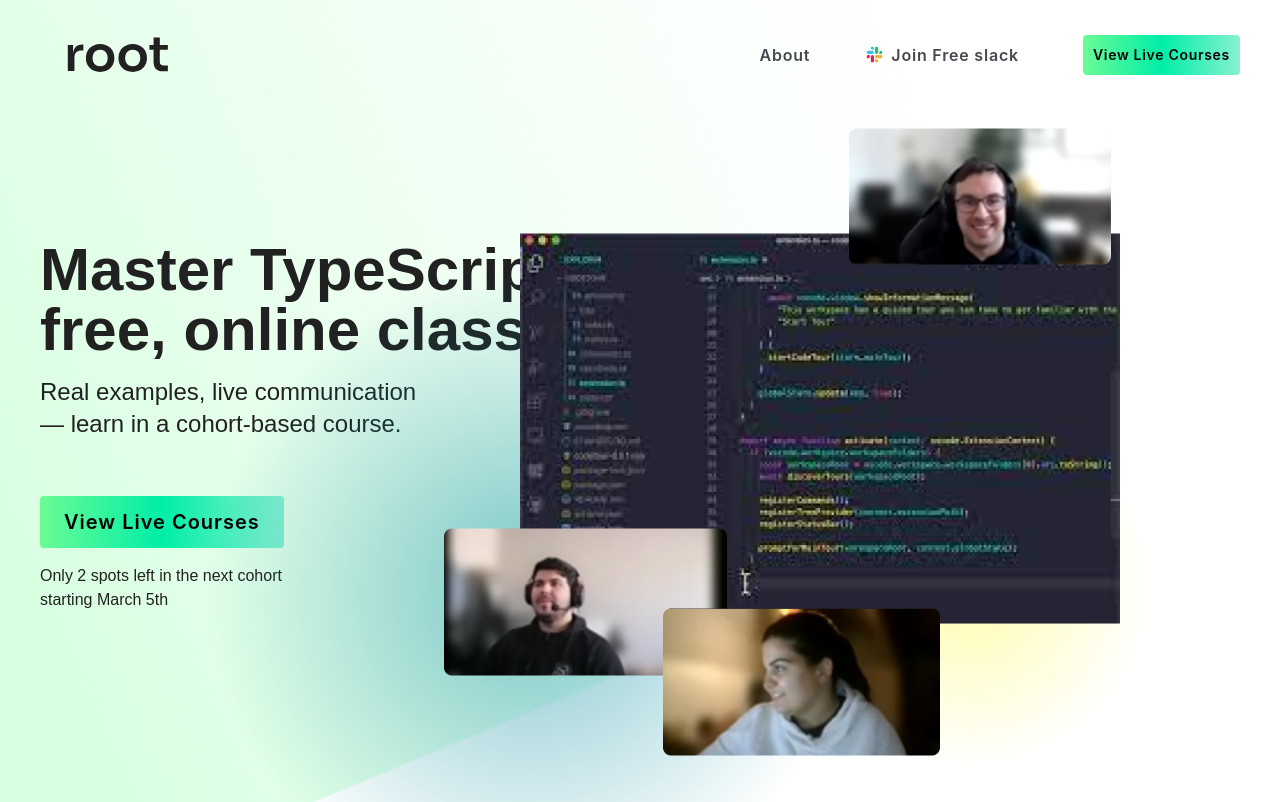
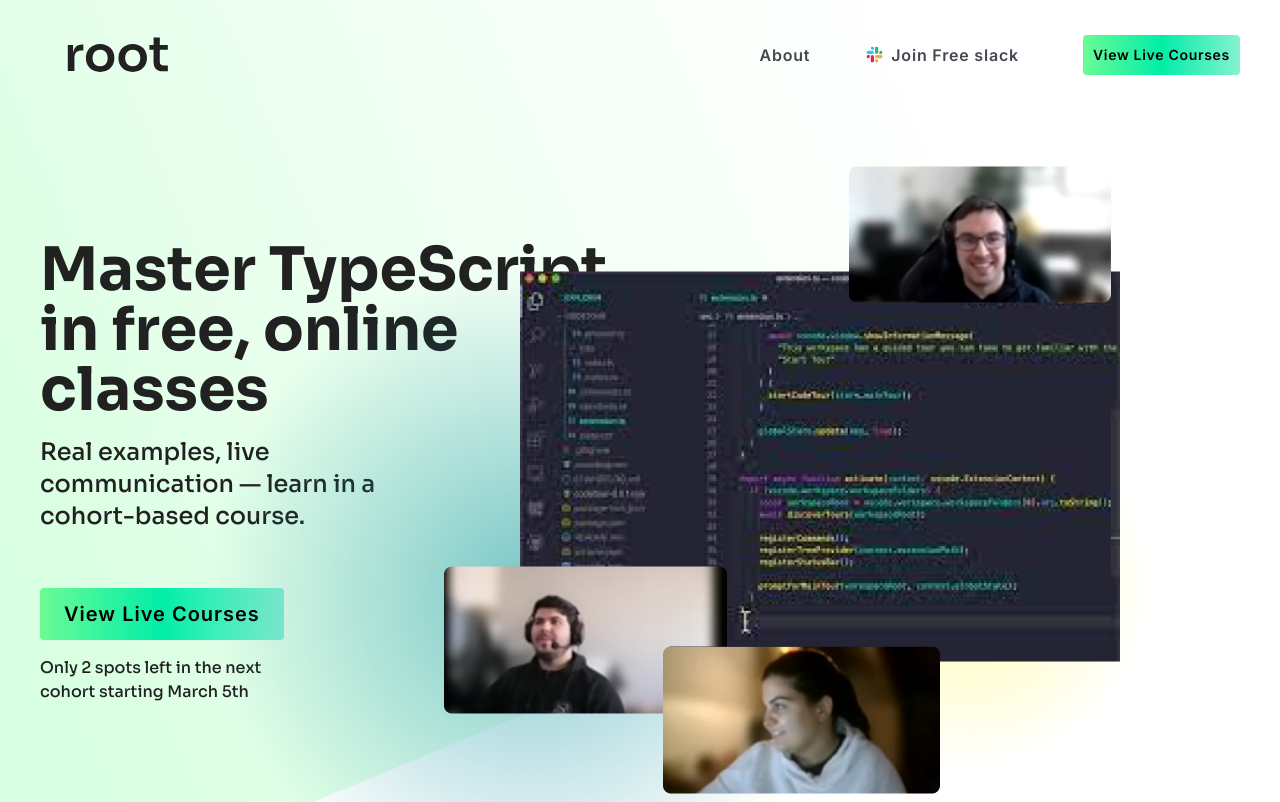
Before and after one commit to csudani7/root-web-ui, a Next.js app: page / in a window 1280 px wide. Shown: the top 802 px of the page. Built offline with nearby package versions, Linux system fonts and the light colour scheme.

Commit message:
fix: Resolved font-family issue

```diff
--- a/src/components/ui/WebHeader/index.tsx
+++ b/src/components/ui/WebHeader/index.tsx
@@ -20,6 +20,18 @@ export default function WebHeader() {
     <Head>
       <title>{webTitle}</title>
       <meta name="viewport" content="initial-scale=1.0, width=device-width" />
+      <link rel="preconnect" href="https://fonts.googleapis.com" />
+      <link rel="preconnect" href="https://fonts.gstatic.com" crossOrigin="" />
+      <link
+        href="https://fonts.googleapis.com/css2?family=Sora:wght@400;500;600;700;800&display=swap"
+        rel="stylesheet"
+        as="font"
+      />
+      <link
+        href="https://fonts.googleapis.com/css2?family=Inter:wght@400;500;600;700;800&display=swap"
+        rel="stylesheet"
+        as="font"
+      />
     </Head>
   );
 }
--- a/src/styles/globals.css
+++ b/src/styles/globals.css
@@ -1,8 +1,6 @@
 @import 'tailwindcss/base';
 @import 'tailwindcss/components';
 @import 'tailwindcss/utilities';
-@import url('https://fonts.googleapis.com/css2?family=Sora:wght@300;400;500;600;700;800&display=swap');
-@import url('https://fonts.googleapis.com/css2?family=Inter:wght@300;400;500;600&display=swap');
 @import '~slick-carousel/slick/slick.css';
 @import '~slick-carousel/slick/slick-theme.css';
 
```
